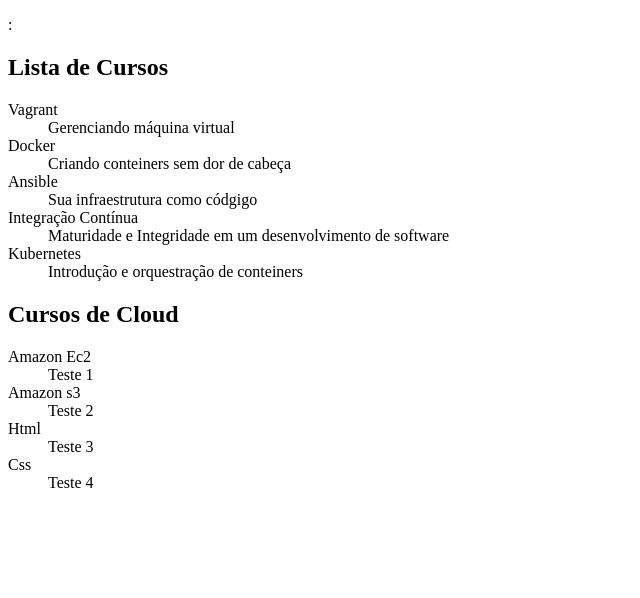
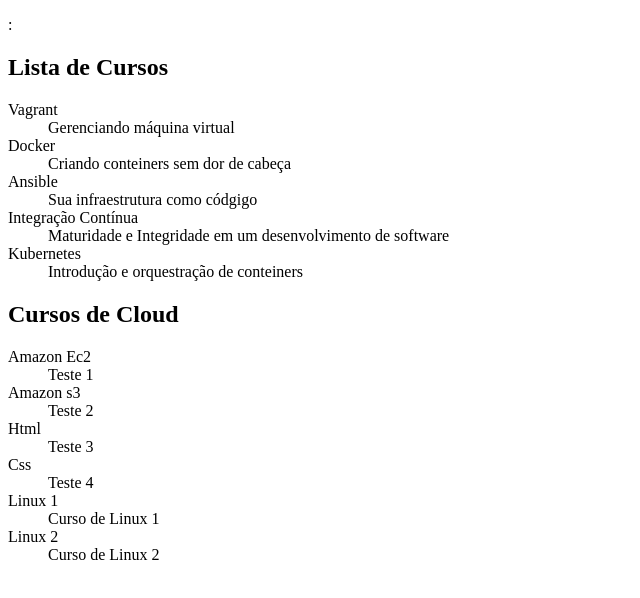
Before and after one commit to LeoGmoreira/alura-git, a plain HTML site: page index.html in a window 1280 px wide. Shown: the whole page, without its empty margins (0-640 px from the left). Drawn offline with Linux system fonts and the light colour scheme.

Commit message:
Cursos de Linux

```diff
--- a/index.html
+++ b/index.html
@@ -41,6 +41,12 @@
          <dt>Css</dt>
          <dd>Teste 4</dd>
 
+         <dt>Linux 1</dt>
+         <dd>Curso de Linux 1</dd>
+
+         <dt>Linux 2</dt>
+         <dd>Curso de Linux 2</dd>
+
      </dl>
 </body>
 </html>
```
